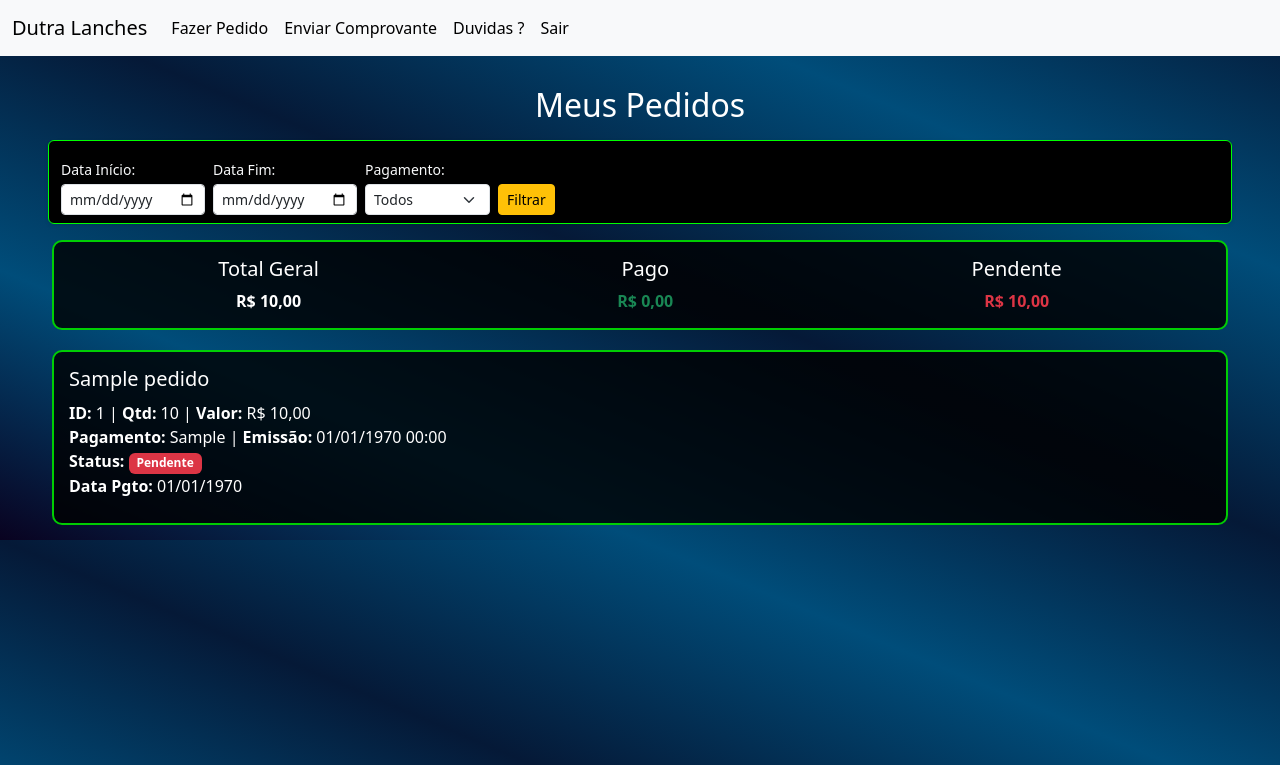
After one commit to Felipe-Rodrigues-1309/aquinolanches, a PHP site: page /listar_seus_pedidos.php in a window 1280 px wide. The commit adds this page. Shown: the top 765 px of the page. Run offline with PHP 8.4, Linux system fonts and the light colour scheme; the visitor is signed in with stand-in values (Sample User, id 1); tables that the repository leaves empty or names only in its code hold one stand-in row (values such as "Sample post").

Commit message:
aquino lanches 3.0

```diff
--- a/listar_pedidos.php
+++ b/listar_pedidos.php
@@ -204,7 +204,7 @@ $totalPendente  = $totais['total_pendente']  ?? 0;
             <?php if ($result && $result->num_rows > 0): ?>
                 <?php while($row = $result->fetch_assoc()): ?>
                     <tr>
-                        <td><?= $row['id'] ?></td>
+                        <td><?= $row['id_usuario'] ?></td>
                         <td><?= htmlspecialchars($row['nome']) ?></td>
                         <td><?= $row['quantidade'] ?></td>
                         <td>R$ <?= number_format($row['valor'], 2, ',', '.') ?></td>
--- /dev/null
+++ b/listar_seus_pedidos.php
@@ -0,0 +1,212 @@
+<?php
+session_start();
+include "conexao.php";
+
+// Verifica se usuário está logado
+if (!isset($_SESSION['id_usuario'])) {
+    header("Location: pagina_de_login.html");
+    exit();
+}
+
+$id_usuario = $_SESSION['id_usuario'];
+
+// --------- FILTROS ---------
+$data_inicio = $_GET['inicio'] ?? '';
+$data_fim    = $_GET['fim'] ?? '';
+$pagamento   = $_GET['pagamento'] ?? '';
+$nome        = $_GET['nome'] ?? '';
+
+// Monta condições de filtro
+$condicoes = ["id_usuario = {$id_usuario}"];
+if ($data_inicio !== '') $condicoes[] = "data_pedido >= '{$data_inicio} 00:00:00'";
+if ($data_fim !== '') $condicoes[] = "data_pedido <= '{$data_fim} 23:59:59'";
+if ($pagamento !== '') $condicoes[] = "pagamento = '{$pagamento}'";
+if ($nome !== '') $condicoes[] = "nome LIKE '%" . $conn->real_escape_string($nome) . "%'";
+
+$where = 'WHERE ' . implode(' AND ', $condicoes);
+
+// --------- BUSCA PRINCIPAL ---------
+$sql = "SELECT * FROM pedidos {$where} ORDER BY data_pedido DESC";
+$result = $conn->query($sql);
+
+// --------- TOTAIS FILTRADOS ---------
+$sqlTotais = "
+SELECT
+    SUM(valor) AS total_geral,
+    SUM(CASE WHEN pago = 1 THEN valor END) AS total_pago,
+    SUM(CASE WHEN pago = 0 THEN valor END) AS total_pendente
+FROM pedidos {$where}";
+
+$totais = $conn->query($sqlTotais)->fetch_assoc();
+$totalGeral    = $totais['total_geral'] ?? 0;
+$totalPago     = $totais['total_pago'] ?? 0;
+$totalPendente = $totais['total_pendente'] ?? 0;
+
+// Chave PIX fixa
+$chavePix = "88997443499";
+?>
+
+<!DOCTYPE html>
+<html lang="pt-br">
+<head>
+<meta charset="UTF-8">
+<title>Meus Pedidos</title>
+<meta name="viewport" content="width=device-width, initial-scale=1.0">
+<link href="https://cdn.jsdelivr.net/npm/bootstrap@5.3.8/dist/css/bootstrap.min.css" rel="stylesheet">
+<nav class="navbar navbar-expand-lg bg-body-tertiary">
+  <div class="container-fluid">
+    <a class="navbar-brand" href="#">Dutra Lanches</a>
+    <button class="navbar-toggler" type="button" data-bs-toggle="collapse" data-bs-target="#navbarNavAltMarkup" aria-controls="navbarNavAltMarkup" aria-expanded="false" aria-label="Toggle navigation">
+      <span class="navbar-toggler-icon"></span>
+    </button>
+    <div class="collapse navbar-collapse" id="navbarNavAltMarkup">
+      <div class="navbar-nav">
+        <a class="nav-link active" aria-current="page" href="pagina_inicial.php">Fazer Pedido</a>
+        <a class="nav-link active" href="#">Enviar Comprovante</a>
+        <a class="nav-link active" href="#">Duvidas ? </a>
+        <a class="nav-link active" href="pagina_de_login.html">Sair</a>
+      </div>
+    </div>
+  </div>
+</nav>
+<style>
+body {
+    background-image: linear-gradient(to left bottom, #051937, #004d7a, #051937, #004d7a, #090220ff);
+    color: white;
+}
+h2 { color:white; }
+body label { color:white; }
+.container { max-width: 1200px; margin-top: 30px; }
+
+/* Totais */
+.total-box {
+    background: #000000cc;
+    padding: 15px;
+    border-radius: 10px;
+    border: 2px solid #00ff00cc;
+    margin-bottom: 20px;
+}
+
+/* Cards */
+.card-pedido {
+    background: #000000cc;
+    border: 2px solid #00ff00cc;
+    border-radius: 10px;
+    padding: 15px;
+    margin-bottom: 15px;
+}
+.card-pedido h5 { margin-bottom: 10px; }
+.card-pedido p { margin: 0; }
+.card-actions { margin-top: 10px; }
+
+/* Botão copiar PIX */
+.btn-pix {
+    background-color: #00ff00;
+    color: black;
+    font-weight: bold;
+}
+
+/* Responsivo */
+@media (max-width:768px){
+    .card-pedido{ font-size: 0.9rem; padding: 10px; }
+}
+</style>
+
+<script>
+function copiarPix(chave){
+    navigator.clipboard.writeText(chave)
+        .then(() => alert("Chave PIX (Celular) copiada, Por favor enviar o comprovante!"))
+        .catch(err => alert("Erro ao copiar: "+err));
+}
+
+</script>
+</head>
+<body>
+<div class="container">
+<h2 class="text-center mb-4">Meus Pedidos</h2>
+
+
+
+<!-- FILTROS -->
+<form method="GET" class="row g-2 mb-3 align-items-end p-2 bg-darck rounded shadow-sm">
+    <div class="col-auto">
+        <label class="form-label small text-light">Data Início:</label>
+        <input type="date" name="inicio" class="form-control form-control-sm" value="<?=htmlspecialchars($data_inicio)?>">
+    </div>
+    <div class="col-auto">
+        <label class="form-label small text-light">Data Fim:</label>
+        <input type="date" name="fim" class="form-control form-control-sm" value="<?=htmlspecialchars($data_fim)?>">
+    </div>
+    <div class="col-auto">
+        <label class="form-label small text-light">Pagamento:</label>
+        <select name="pagamento" class="form-select form-select-sm">
+            <option value="">Todos</option>
+            <option value="pix" <?= $pagamento==='pix'?'selected':''?>>PIX</option>
+            <option value="dinheiro" <?= $pagamento==='dinheiro'?'selected':''?>>Dinheiro</option>
+            <option value="promissoria" <?= $pagamento==='promissoria'?'selected':''?>>Promissória</option>
+        </select>
+    </div>
+    <div class="col-auto">
+        <button class="btn btn-warning btn-sm w-100" type="submit">Filtrar</button>
+    </div>
+</form>
+<style>
+    form.row {
+        border: 1px solid #00ff00;       /* Borda suave */
+        background-color: #000000ff;    /* Fundo claro */
+    }
+    form.row .form-control,
+    form.row .form-select {
+        border-radius: 0.25rem;       /* Inputs arredondados */
+    }
+    form.row .btn {
+        border-radius: 0.25rem;
+    }
+    form.row label {
+        margin-bottom: 0.25rem;
+    }
+</style>
+
+<!-- TOTAIS -->
+<div class="d-flex justify-content-between text-center total-box">
+    <div class="flex-fill mx-2">
+        <h5>Total Geral</h5>
+        <strong>R$ <?=number_format($totalGeral,2,',','.')?></strong>
+    </div>
+    <div class="flex-fill mx-2">
+        <h5>Pago</h5>
+        <strong class="text-success">R$ <?=number_format($totalPago,2,',','.')?></strong>
+    </div>
+    <div class="flex-fill mx-2">
+        <h5>Pendente</h5>
+        <strong class="text-danger">R$ <?=number_format($totalPendente,2,',','.')?></strong>
+    </div>
+</div>
+
+
+
+
+<!-- CARDS -->
+<?php if($result && $result->num_rows>0): ?>
+    <?php while($row=$result->fetch_assoc()): ?>
+        <div class="card-pedido">
+            <h5><?=htmlspecialchars($row['nome'])?></h5>
+            <p><strong>ID:</strong> <?=$row['id_usuario']?> | <strong>Qtd:</strong> <?=$row['quantidade']?> | <strong>Valor:</strong> R$ <?=number_format($row['valor'],2,',','.')?></p>
+            <p><strong>Pagamento:</strong> <?=ucfirst($row['pagamento'])?> | <strong>Emissão:</strong> <?=date("d/m/Y H:i", strtotime($row['data_pedido']))?></p>
+            <p><strong>Status:</strong> <?=$row['pago']==1?'<span class="badge bg-success">Pago</span>':'<span class="badge bg-danger">Pendente</span>'?></p>
+            <p><strong>Data Pgto:</strong> <?=$row['data_pagamento']?date("d/m/Y", strtotime($row['data_pagamento'])):'-'?></p>
+            <div class="card-actions">
+                <?php if($row['pago']==0 && $row['pagamento']=='promissoria'): ?>
+                    <button class="btn btn-pix btn-sm" onclick="copiarPix('<?=$chavePix?>')">Pagar Agora ? </button>
+                <?php endif; ?>
+            </div>
+        </div>
+    <?php endwhile; ?>
+<?php else: ?>
+    <p class="text-center text-danger">Nenhum pedido encontrado.</p>
+<?php endif; ?>
+
+
+<script src="https://cdn.jsdelivr.net/npm/bootstrap@5.3.8/dist/js/bootstrap.bundle.min.js"></script>
+</body>
+</html>
```
Also changed, not shown: back-end_login/cadastro.php (added, +46 -0 lines), back-end_login/login.php (added, +38 -0 lines), enviar_para_o_banco.php (+10 -12 lines), login.css (added, +78 -0 lines), pagina_de_cadastro.html (added, +39 -0 lines), pagina_de_login.html (added, +41 -0 lines), pagina_inicial.php (renamed from pagina_inicial.html, +48 -45 lines), img/background.jpg (added).
